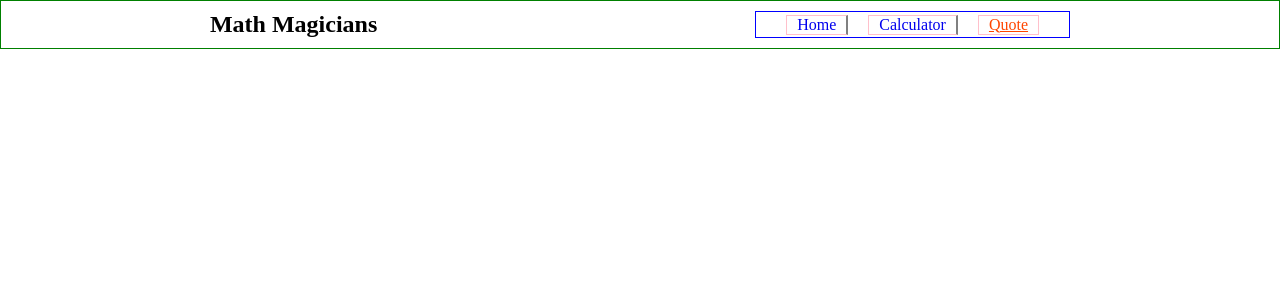
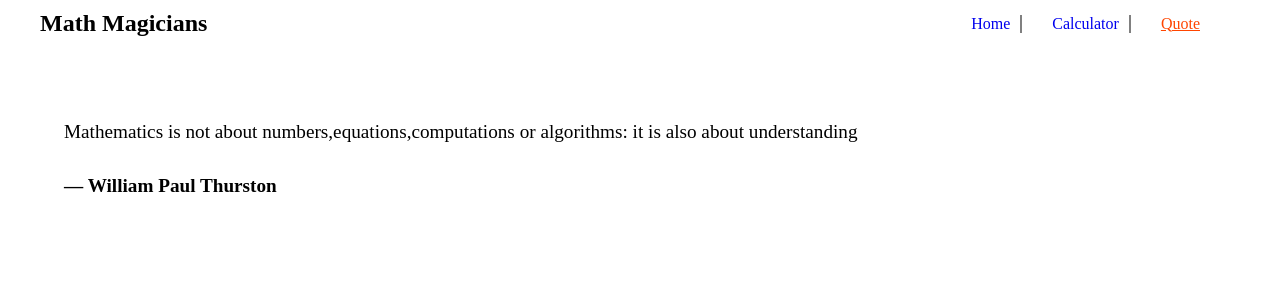
Before and after one commit to Fadahunsiseyi/math-magicians, a React (Create React App) app: page /quote in a window 1280 px wide. Shown: the top 300 px of the page. Built offline with nearby package versions, Linux system fonts and the light colour scheme.

Commit message:
Added the quotes component

```diff
--- a/src/App.js
+++ b/src/App.js
@@ -3,6 +3,7 @@ import { Routes, Route } from 'react-router-dom';
 import NavBar from './components/NavBar';
 import CalculatorPage from './pages/Calculator';
 import Home from './pages/Home';
+import QuotesPage from './pages/Quotes';
 
 function App() {
   return (
@@ -11,6 +12,7 @@ function App() {
       <Routes>
         <Route path="/" element={<Home />} />
         <Route path="/calculator" element={<CalculatorPage />} />
+        <Route path="/quote" element={<QuotesPage />} />
       </Routes>
     </>
   );
--- /dev/null
+++ b/src/components/Quotes.jsx
@@ -0,0 +1,15 @@
+import React from 'react';
+
+const Quotes = () => (
+  <section>
+    <p>
+      Mathematics is not about numbers,equations,computations or algorithms:
+      it is also about understanding
+    </p>
+    <p>
+      <strong>— William Paul Thurston</strong>
+    </p>
+  </section>
+);
+
+export default Quotes;
--- a/src/components/navbar.css
+++ b/src/components/navbar.css
@@ -1 +1 @@
-.nav-container{display:flex;justify-content:space-around;padding:10px 20px;margin-bottom:10px;border:1px solid green}.nav-container ul{display:flex;justify-content:center;align-items:center;padding:0 20px;border:1px solid blue}.nav-container ul li{list-style-type:none;margin:0 10px;padding:0 10px;border:1px solid pink;text-align:center}.nav-container ul li:nth-child(1),.nav-container ul li:nth-child(2){border-right:2px solid gray}.nav-container ul li a{text-decoration:none}.nav-container ul li .active{color:#ff4500;text-decoration:underline}
+.nav-container{display:flex;justify-content:space-between;padding:10px 40px;margin-bottom:10px}.nav-container ul{display:flex;justify-content:center;align-items:center;padding:0 20px}.nav-container ul li{list-style-type:none;margin:0 10px;padding:0 10px;text-align:center}.nav-container ul li:nth-child(1),.nav-container ul li:nth-child(2){border-right:2px solid gray}.nav-container ul li a{text-decoration:none}.nav-container ul li .active{color:#ff4500;text-decoration:underline}
--- a/src/components/navbar.scss
+++ b/src/components/navbar.scss
@@ -1,20 +1,17 @@
 .nav-container {
     display: flex;
-    justify-content: space-around;
-    padding: 10px 20px;
+    justify-content: space-between;
+    padding: 10px 40px;
     margin-bottom: 10px;
-    border: 1px solid green;
     ul {
         display: flex;
         justify-content: center;
         align-items: center;
         padding: 0 20px;
-        border: 1px solid blue;
         li {
             list-style-type: none;
             margin: 0 10px;
             padding: 0 10px;
-            border: 1px solid pink;
             text-align: center;
             &:nth-child(1),
             &:nth-child(2) {
--- a/src/pages/Quotes.js
+++ b/src/pages/Quotes.js
@@ -1,9 +1,10 @@
 import React from 'react';
+import Quotes from '../components/Quotes';
 
-const Quotes = () => (
+const QuotesPage = () => (
   <div>
-    welcome to the quote page
+    <Quotes />
   </div>
 );
 
-export default Quotes;
+export default QuotesPage;
```
